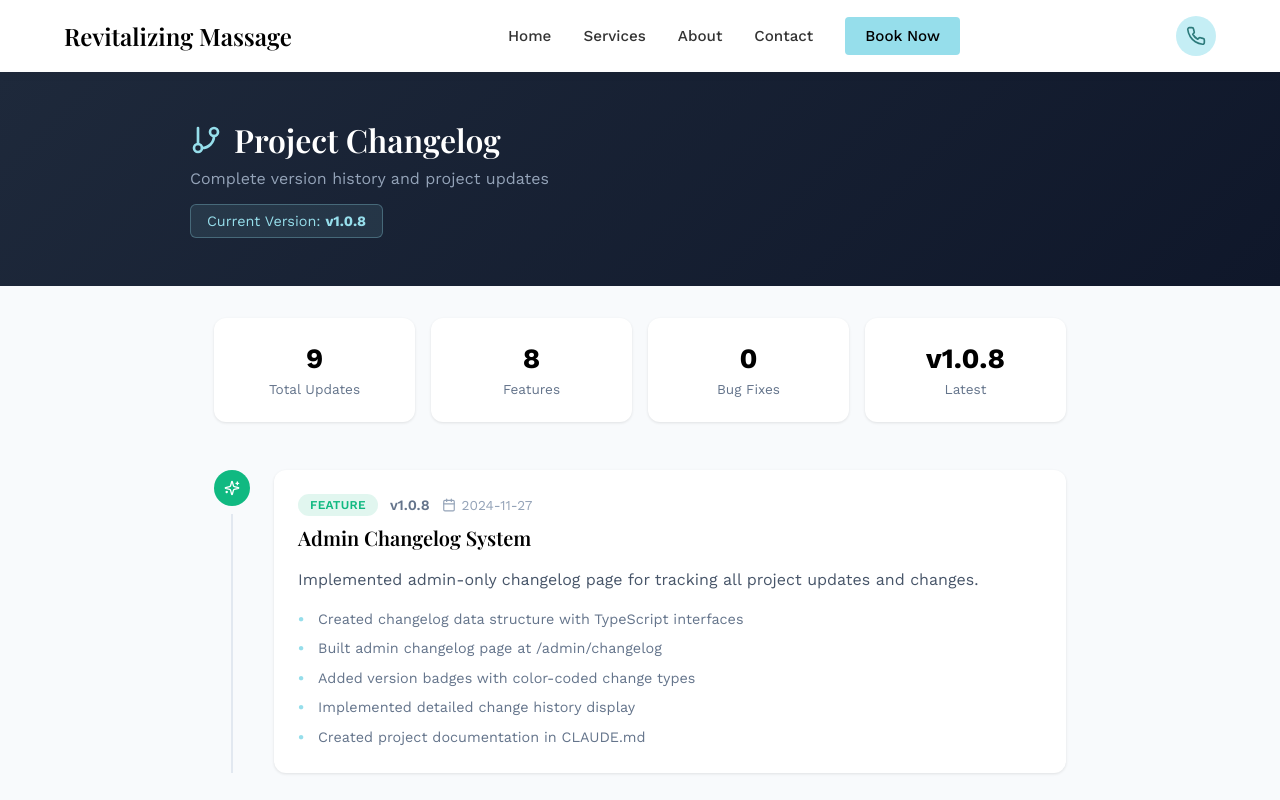
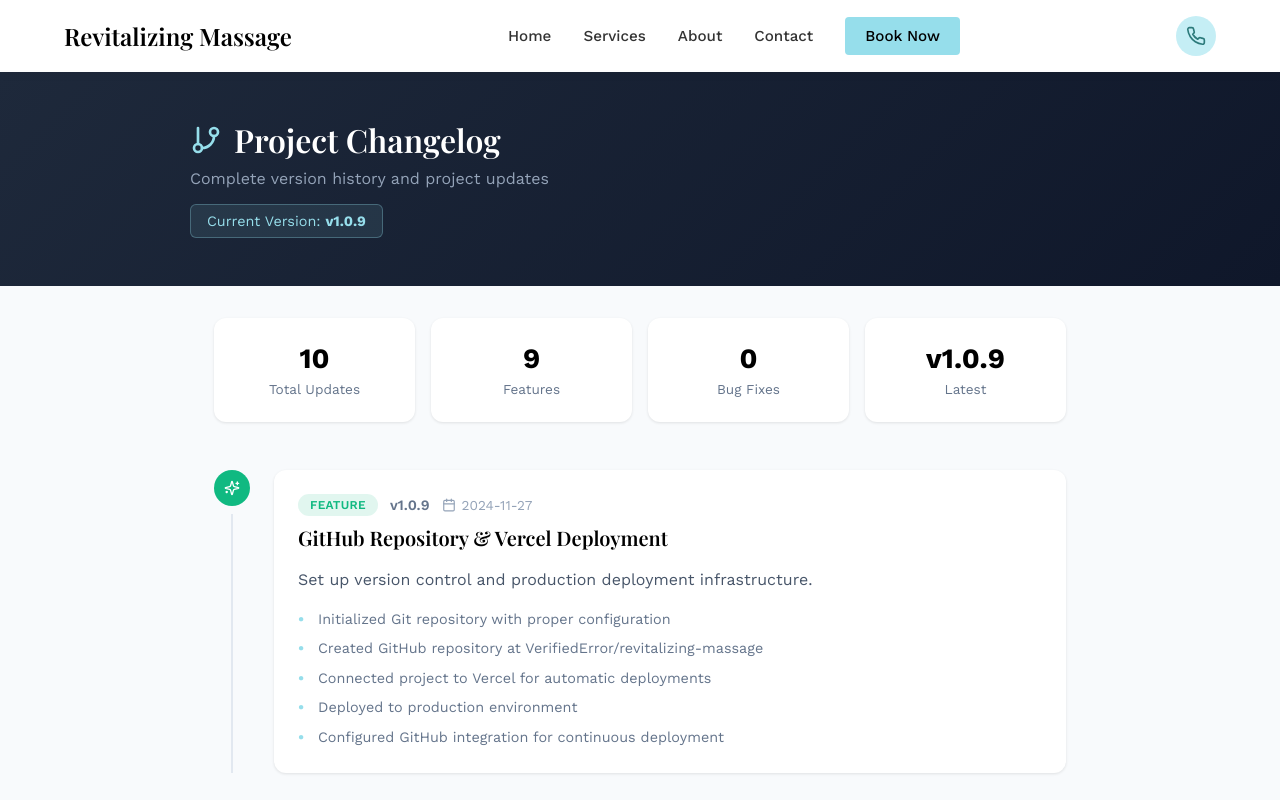
Before and after one commit to VerifiedError/revitalizing-massage, a Next.js app: page /admin/changelog in a window 1280 px wide. Shown: the top 800 px of the page. Built offline with nearby package versions, Linux system fonts and the light colour scheme; a web font is replaced by a local one.

Commit message:
Configure GitHub repository and Vercel deployment

```diff
--- a/src/data/changelog.ts
+++ b/src/data/changelog.ts
@@ -134,6 +134,20 @@ export const changelog: ChangelogEntry[] = [
       "Implemented detailed change history display",
       "Created project documentation in CLAUDE.md"
     ]
+  },
+  {
+    version: "1.0.9",
+    date: "2024-11-27",
+    type: "feature",
+    title: "GitHub Repository & Vercel Deployment",
+    description: "Set up version control and production deployment infrastructure.",
+    changes: [
+      "Initialized Git repository with proper configuration",
+      "Created GitHub repository at VerifiedError/revitalizing-massage",
+      "Connected project to Vercel for automatic deployments",
+      "Deployed to production environment",
+      "Configured GitHub integration for continuous deployment"
+    ]
   }
 ];
 
```
Also changed, not shown: 1 other file (tests, documents, lock files or other folders).
